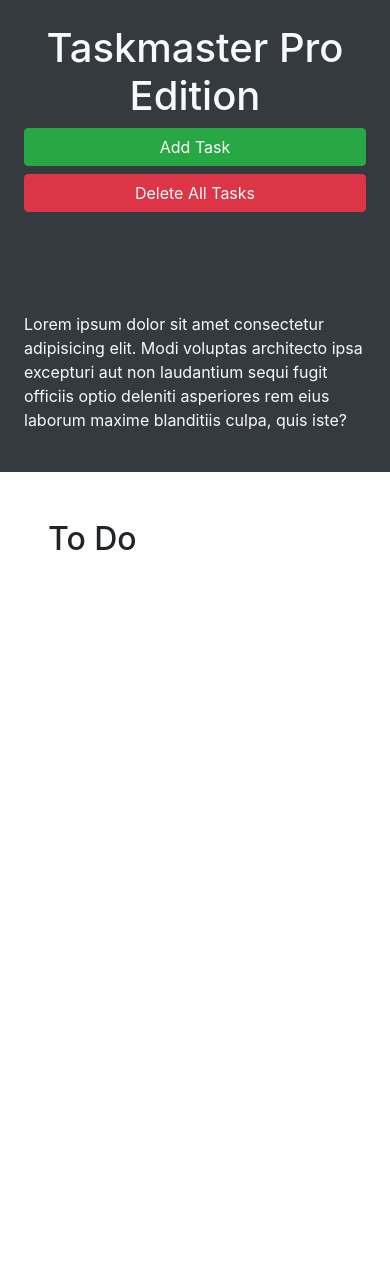
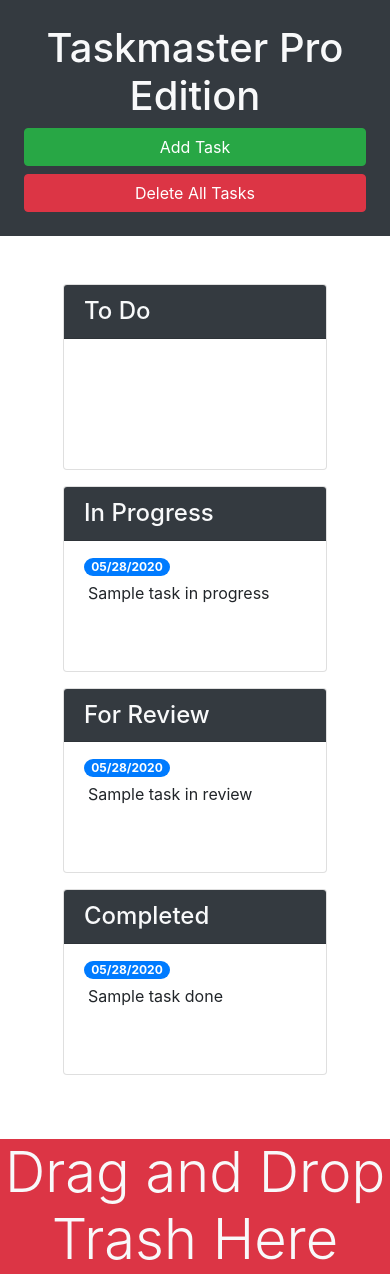
Before and after one commit to Bgallag5/Taskmaster05, a plain HTML site: page index.html in a window 390 px wide. Before the commit the page ends 844 px from the top, so only its background shows below. Drawn offline with nearby package versions, Linux system fonts and the light colour scheme.

Commit message:
added bootstrap to page to make it nicer/more responsive

```diff
--- a/index.html
+++ b/index.html
@@ -13,21 +13,66 @@
 <body>
 
   <div class="row min-vh-100 no-gutters">
-    <header class="col-12 col-lg-3 bg-dark text-light d-flex flex-column p-4 p-lg-3">
+    <header class="col-12 col-lg-3 bg-dark text-light sticky-top d-flex flex-column p-4 p-lg-3">
       <h1 class="text-center">Taskmaster Pro Edition</h1>
       <button id="create-task" class="btn btn-block btn-success" data-toggle="modal" data-target="#task-form-modal">Add
         Task</button>
       <button id="remove-tasks" class="btn btn-block btn-danger">Delete All Tasks</button>
-      <p class="mt-auto">Lorem ipsum dolor sit amet consectetur adipisicing elit. Modi voluptas architecto ipsa
-        excepturi aut non
+      <p class="mt-auto d-lg-block d-none">Lorem ipsum dolor sit amet consectetur adipisicing elit. Modi voluptas architecto ipsa
+        excepturi aut non <!--  d = display; d-none sets display to none (default here), and d-lg-block sets display to block on large lg screens-->
         laudantium sequi fugit officiis optio deleniti asperiores rem eius laborum maxime blanditiis culpa, quis iste?
       </p>
     </header>
-    <main class="col-12 col-lg-9">
-      <div class="m-5">
-        <h2>To Do</h2>
-        <ul id="list-toDo" class="list-group"> </ul>
+
+    <main class= "col-12 col-lg-9 d-flex flex-column">
+      <div class="m-5 row justify-content-around">
+        <div class = "col-12 col-md-6 col-xl-3 mb-3">
+          <div class = "card">
+          <h4 class = "card-header bg-dark text-light">To Do</h4>
+          <ul id="list-toDo" class="list-group list-group-flush"> </ul>
+          </div>
+        </div>
+        <div class = "col-12 col-md-6 col-xl-3 mb-3">
+          <div class = "card">
+          <h4 class="card-header bg-dark text-light">In Progress</h4>
+          <ul id="list-inProgress" class="list-group list-group-flush">
+            <li class="list-group-item">
+              <span class="badge badge-primary badge-pill">05/28/2020</span>
+              <p class="m-1">Sample task in progress</p>
+            </li>
+          </ul>
+          </div>
+        </div>
+        <div class = "col-12 col-md-6 col-xl-3 mb-3">
+          <div class="card">
+            <h4 class="card-header bg-dark text-light">For Review</h4>
+            <ul id="list-inReview" class="list-group list-group-flush">
+              <li class="list-group-item">
+                <span class="badge badge-primary badge-pill">05/28/2020</span>
+                <p class="m-1">Sample task in review</p>
+              </li>
+            </ul>
+            </div>
+        </div>
+        <div class = "col-12 col-md-6 col-xl-3 mb-3">
+          <div class="card">
+          <h4 class="card-header bg-dark text-light">Completed</h4>
+          <ul id="list-done" class="list-group list-group-flush">
+            <li class="list-group-item">
+              <span class="badge badge-primary badge-pill">05/28/2020</span>
+              <p class="m-1">Sample task done</p>
+            </li>
+          </ul>
+          </div>
+        </div>
       </div>
+
+      <div id="trash" class="mt-auto">
+        <div class="w-100 bg-danger p3 text-center text-light display-4">
+          Drag and Drop Trash Here
+        </div>
+      </div>
+
     </main>
   </div>
 
@@ -46,11 +91,11 @@
           <form>
             <div class="form-group">
               <label for="modalTaskDescription">Task description</label>
-              <textarea id="modalTaskDescription" rows="3"></textarea>
+              <textarea id="modalTaskDescription" rows="3" class="form-control"></textarea>
             </div>
             <div class="form-group">
               <label for="modalDueDate">Due date</label>
-              <input type="text" id="modalDueDate" placeholder="mm/dd/yyyy" autocomplete="off" />
+              <input type="text" id="modalDueDate" class="form-control" placeholder="mm/dd/yyyy" autocomplete="off" />
             </div>
           </form>
         </div>
```
